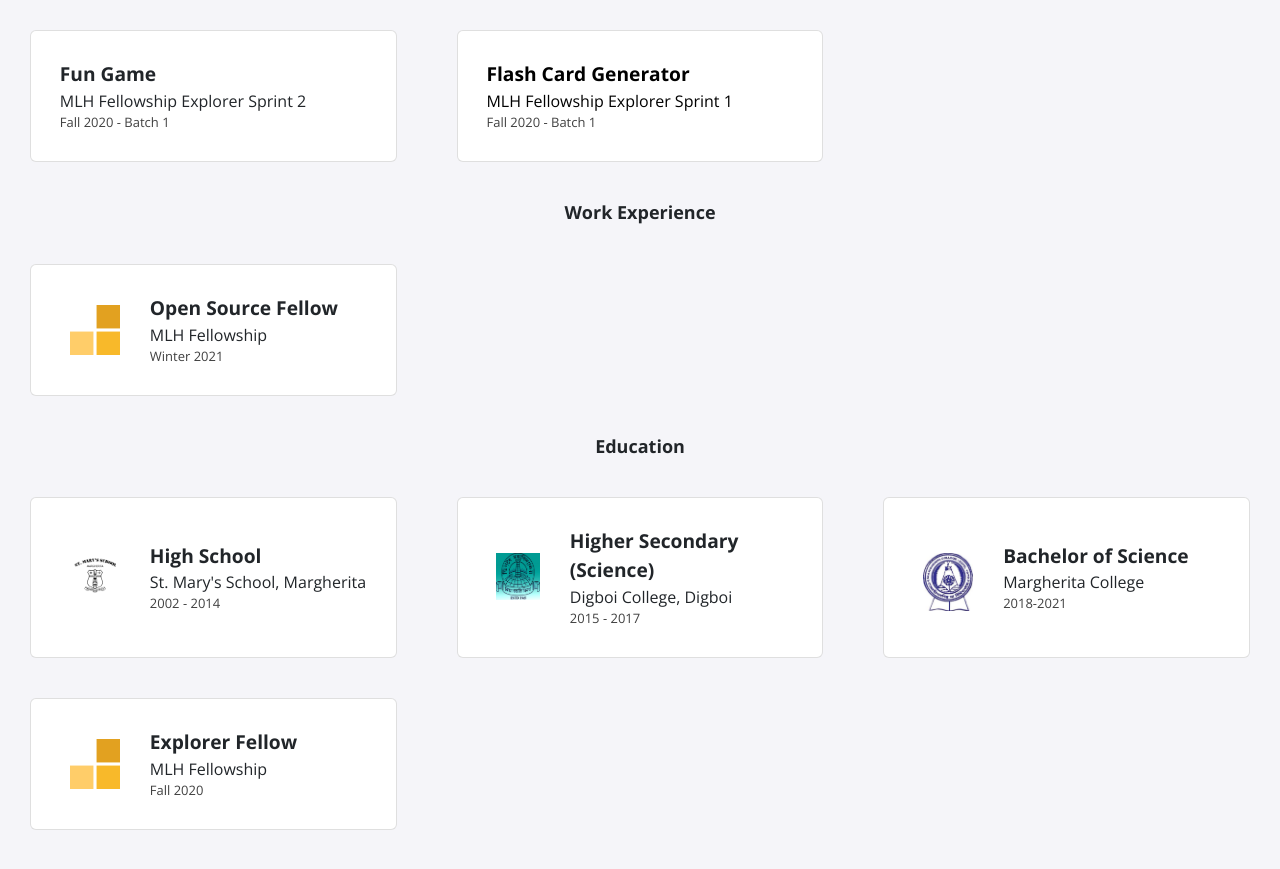
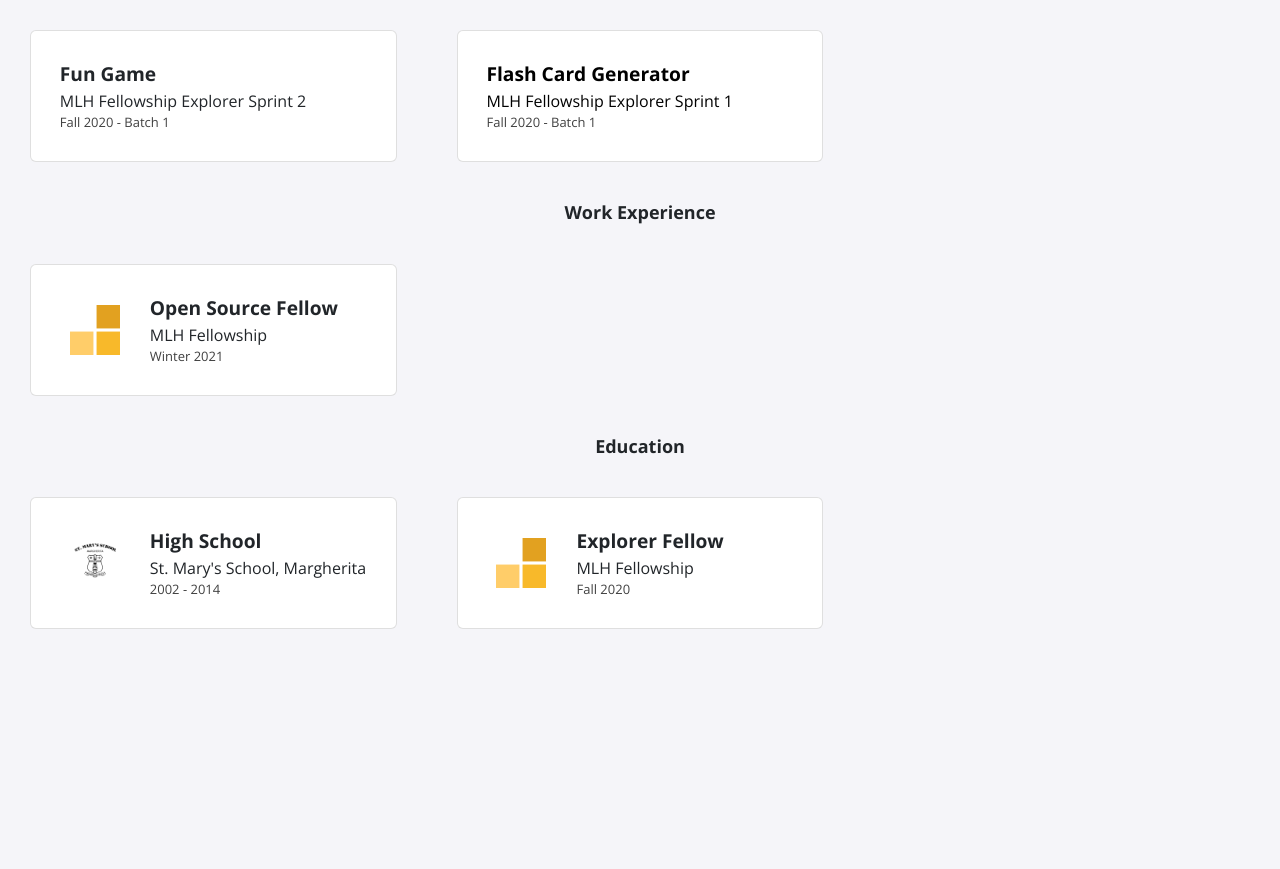
Before and after one commit to imshawan/MLH-Felloship, a Jekyll site: the page built from index.html, in a window 1280 px wide and 900 px high, scrolled down 643 px. Shown: the top 869 px of the window. Built offline with Jekyll 4.4.1, drawn with Linux system fonts in a browser that asks for light colours; nearby versions of some CDN libraries; after the commit the page ends 1342 px from its top, so only the background shows below that.

Commit message:
Update education.yml

```diff
--- a/_data/education.yml
+++ b/_data/education.yml
@@ -3,16 +3,6 @@
   dates: 2002 - 2014
   logo: school.jpg
 
-- course: Higher Secondary (Science)
-  institute: Digboi College, Digboi
-  dates: 2015 - 2017
-  logo: hs.png
-
-- course: Bachelor of Science
-  institute: Margherita College
-  dates: 2018-2021
-  logo: mrgclg.jpg
-
 - course: Explorer Fellow
   institute: MLH Fellowship
   dates: Fall 2020
```
